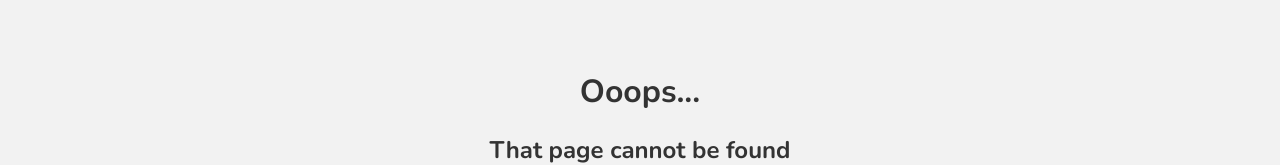
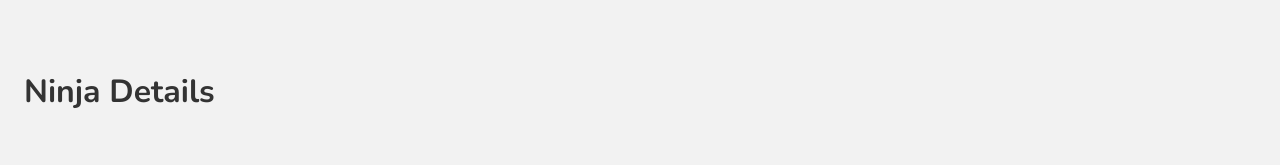
Before and after one commit to Sboursen/nextjs-tut, a Next.js app: page /ninjas/1 in a window 1280 px wide. Before the commit this address had no page. Shown: the part 137-302 px from the top of the page. Built offline with nearby package versions, Linux system fonts and the light colour scheme.

Commit message:
Create a Ninja details component

```diff
--- a/components/Footer.tsx
+++ b/components/Footer.tsx
@@ -1,6 +1,4 @@
-import { ReactElement } from 'react';
-
-type NextComponent = () => ReactElement;
+import { NextComponent } from '../types';
 
 const Footer: NextComponent = () => {
   return <footer>Copyright 2022</footer>;
--- a/components/Header.tsx
+++ b/components/Header.tsx
@@ -1,8 +1,6 @@
 import Link from 'next/link';
-import { ReactElement } from 'react';
 import Image from 'next/image';
-
-type NextComponent = () => ReactElement;
+import { NextComponent } from '../types';
 
 const Header: NextComponent = () => {
   return (
--- /dev/null
+++ b/pages/ninjas/[id].tsx
@@ -0,0 +1,11 @@
+import { NextComponent } from '../../types';
+
+const Details: NextComponent = () => {
+  return (
+    <div>
+      <h1>Ninja Details</h1>
+    </div>
+  );
+};
+
+export default Details;
```
